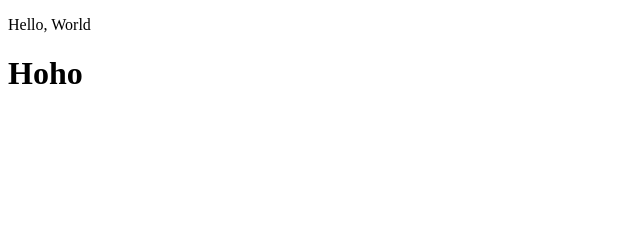
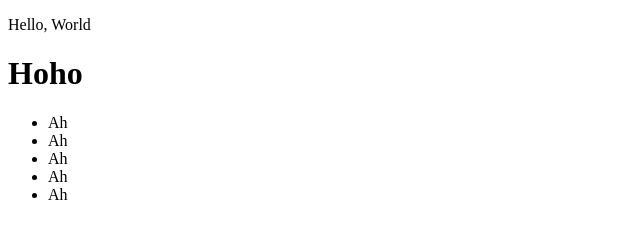
Before and after one commit to nubycat/test, a plain HTML site: page index.html in a window 1280 px wide. Shown: the whole page, without its empty margins (0-640 px from the left). Drawn offline with Linux system fonts and the light colour scheme.

Commit message:
add errrory

```diff
--- a/index.html
+++ b/index.html
@@ -8,5 +8,14 @@
 <body>
     <p>Hello, World</p>
     <h1>Hoho</h1>
+    <div class="errory">
+        <ul>
+            <li>Ah</li>
+            <li>Ah</li>
+            <li>Ah</li>
+            <li>Ah</li>
+            <li>Ah</li>
+        </ul>
+    </div>
 </body>
 </html>
```
